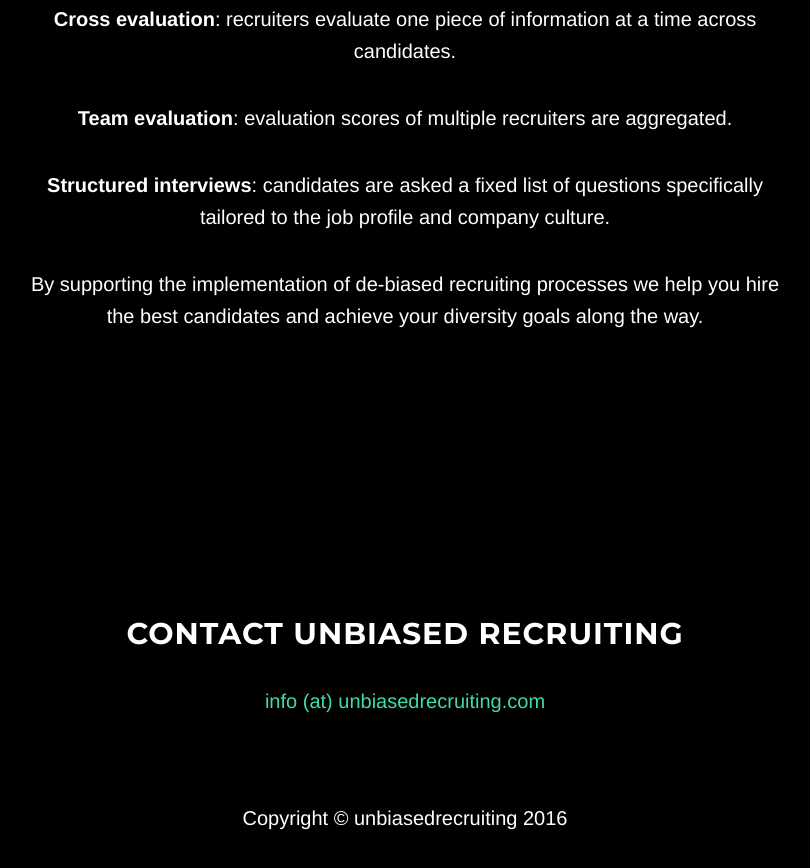
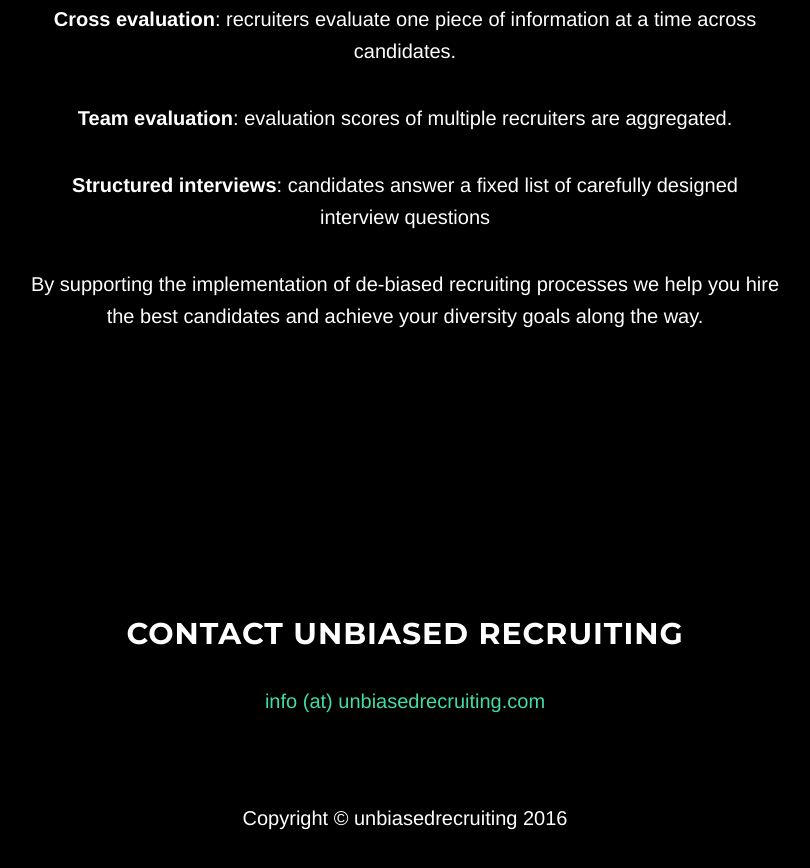
Before and after one commit to ch0pp3/ch0pp3.github.io, a website: page index.html in a window 1280 px wide. Shown: the part 1928-2796 px from the top of the page, without its empty margins (235-1045 px from the left). Drawn offline with nearby package versions, Linux system fonts and the light colour scheme; some packages are replaced by stand-ins of ours.

Commit message:
Update index.html

```diff
--- a/index.html
+++ b/index.html
@@ -106,7 +106,7 @@
                 <p><b>Work samples</b>: candidates provide work samples that closely match the job profile.</p>
                 <p><b>Cross evaluation</b>: recruiters evaluate one piece of information at a time across candidates.</p>
                 <p><b>Team evaluation</b>: evaluation scores of multiple recruiters are aggregated.</p>
-                <p><b>Structured interviews</b>: candidates are asked a fixed list of questions specifically tailored to the job profile and company culture.</p>
+                <p><b>Structured interviews</b>: candidates answer a fixed list of carefully designed interview questions</p>
                 <p>By supporting the implementation of de-biased recruiting processes we help you hire the best candidates and achieve your diversity goals along the way.</p>
             </div>
         </div>
```
